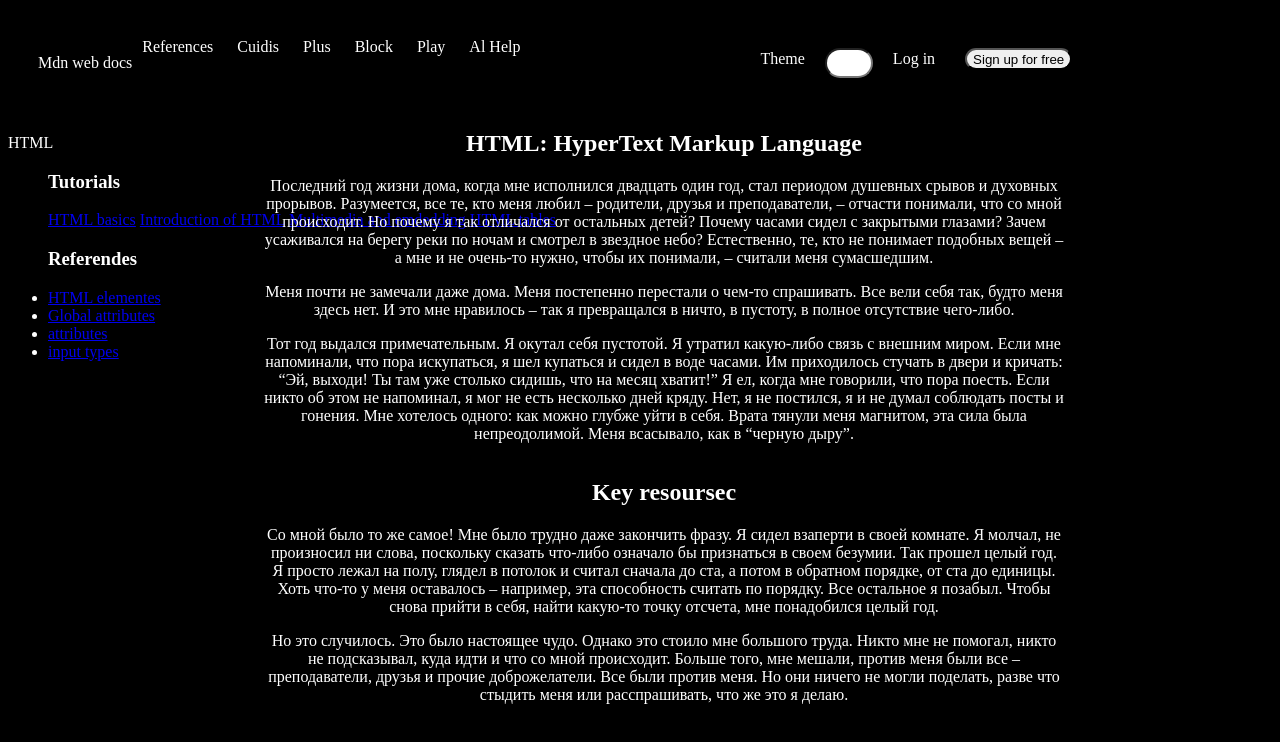
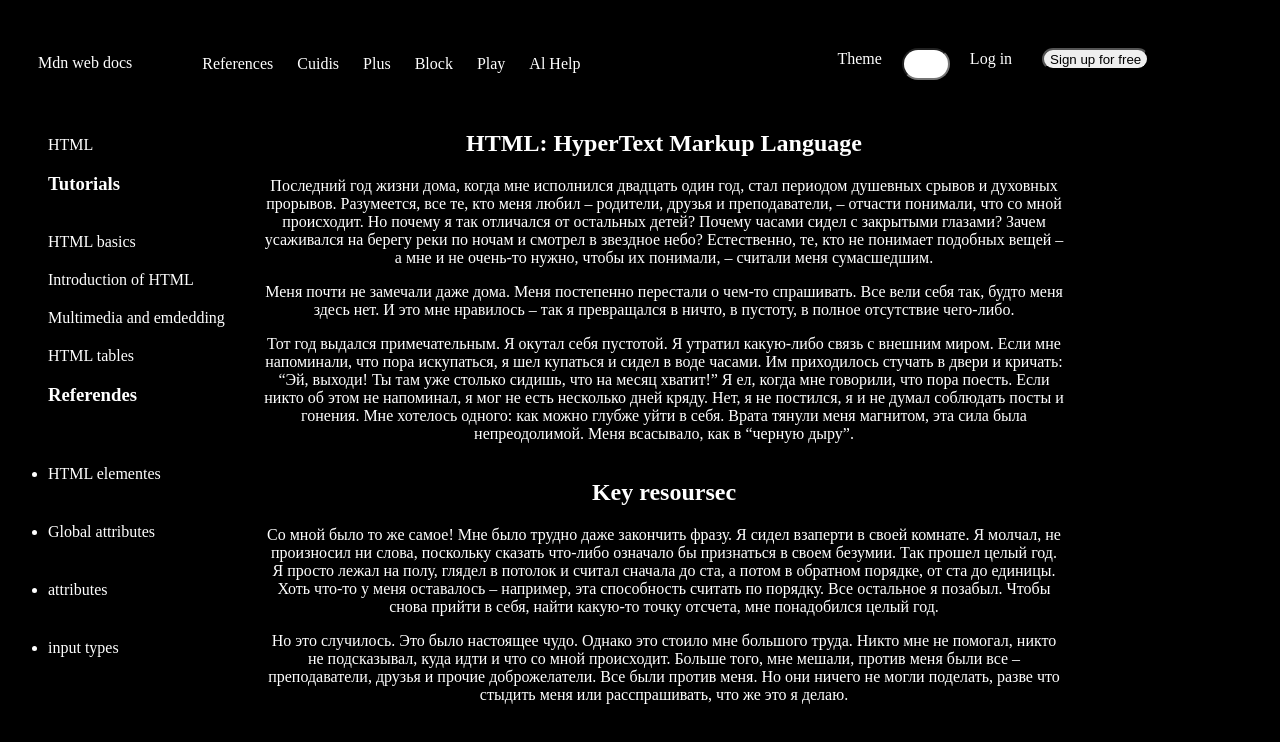
Before and after one commit to RomanBorisov/dz2, a plain HTML site: page index.html in a window 1280 px wide. Drawn offline with Linux system fonts and the light colour scheme.

Commit message:
Update style.css

```diff
--- a/style.css
+++ b/style.css
@@ -6,7 +6,7 @@ body{
     display:flex;
     padding: 30px;
 }
-.menu-transitions{
+.menu-links{
     padding: 17px;
     margin-left: 30px;
     padding-left: 30px;
@@ -31,13 +31,13 @@ body{
         padding-top: 2px;
         border-radius: 30px;
     }
-.access a{
+.sidebar a{
     display: block;
     padding-top: 20px;
     text-decoration: none;
     color: white;
 }
-.access-html__P{
+.sidebar-html__P{
     padding-left: 40px;
 }
 .article{
```
